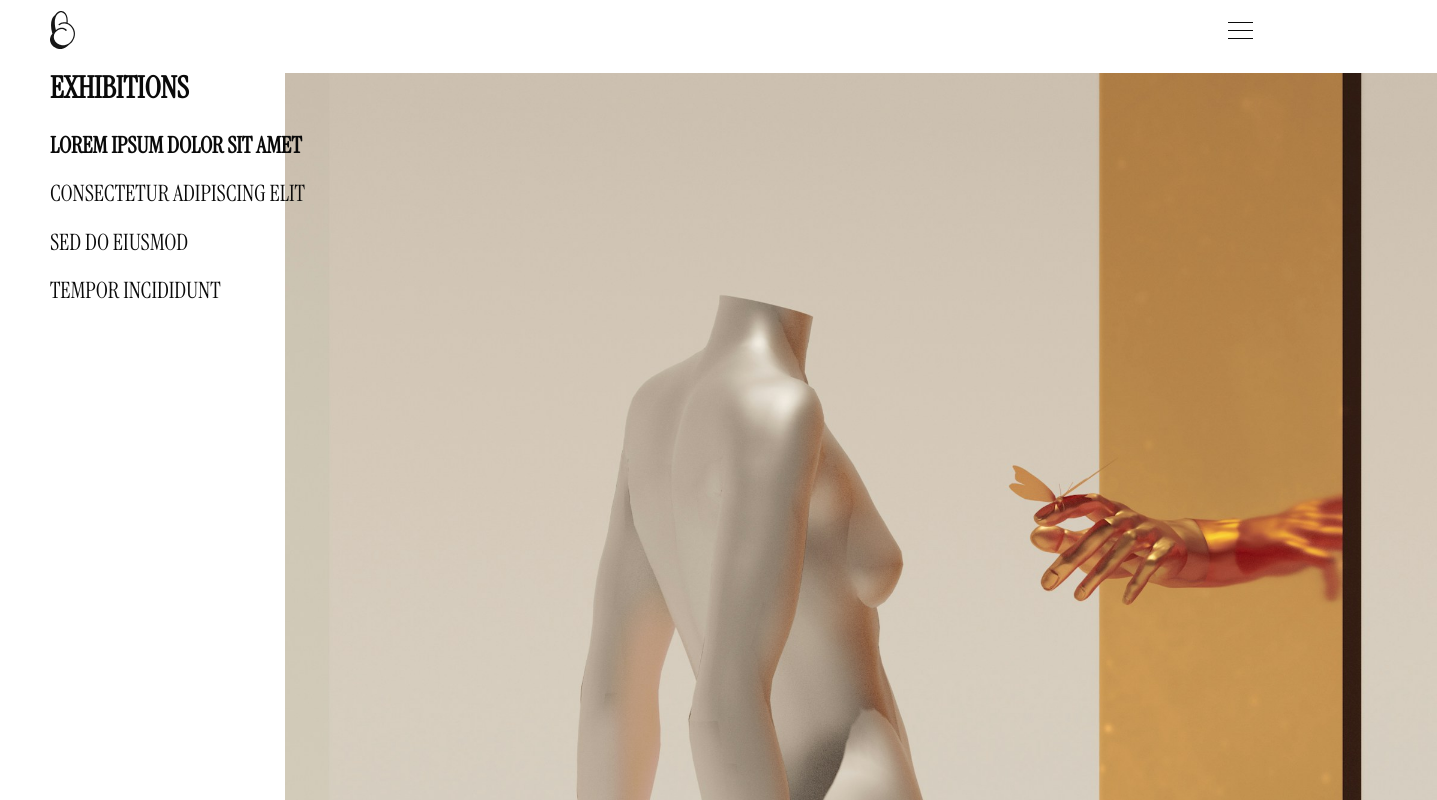
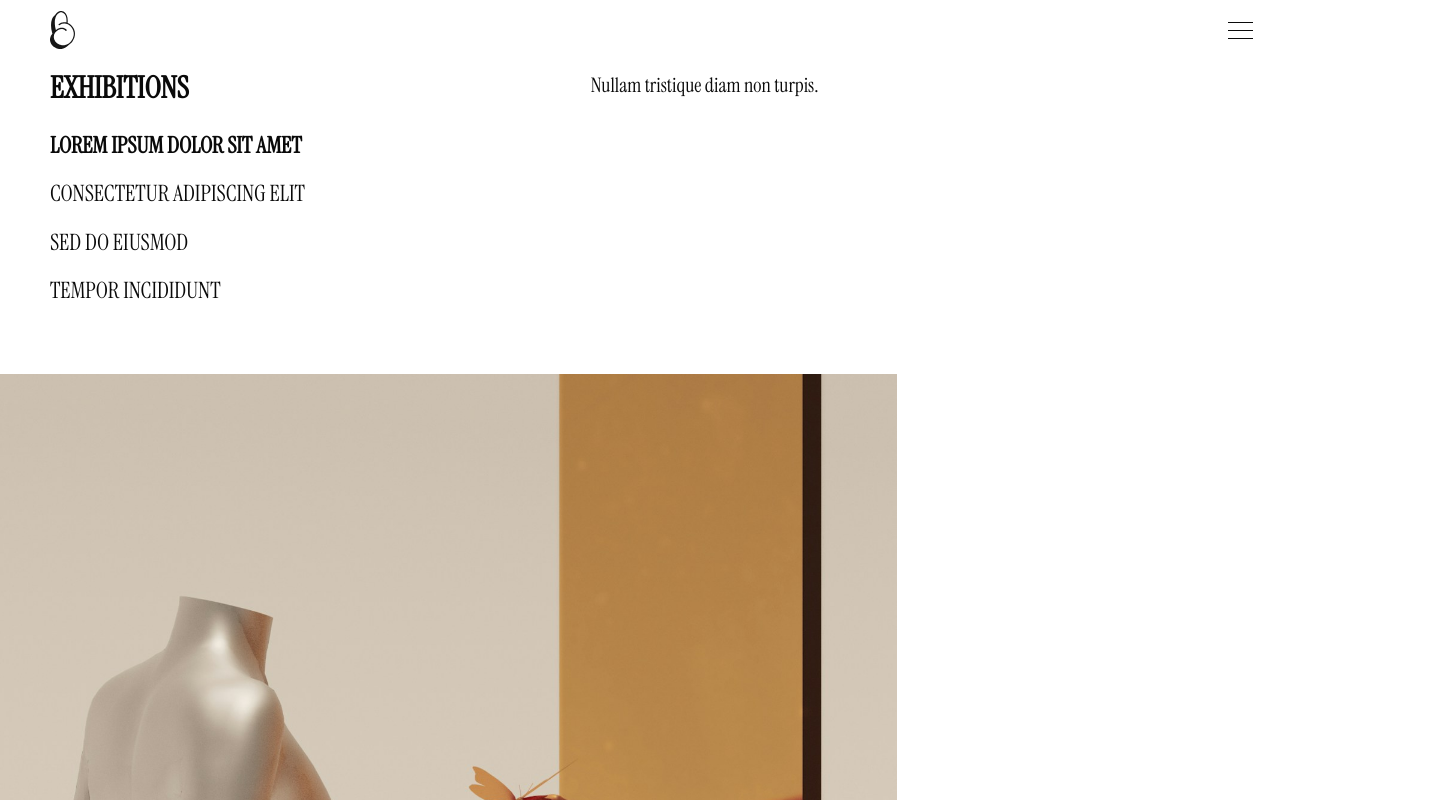
Before and after one commit to zerinoid/iseclaudio-front, a Next.js app: page /exhibitions in a window 1280 px wide. Shown: the top 800 px of the page, 1437 px wide, since content can reach past the window. Built offline with nearby package versions, Linux system fonts and the light colour scheme.

Commit message:
feat: add caption WIP

```diff
--- a/src/components/GalleryWrapper/GalleryWrapper.tsx
+++ b/src/components/GalleryWrapper/GalleryWrapper.tsx
@@ -27,7 +27,8 @@ const GalleryWrapper: FC<Props> = ({ workType }) => {
   }
 
   return (
-    <div className="grid grid-cols-1 md:grid-cols-2 md:w-11/12">
+    <div className="grid grid-cols-1 md:grid-cols-2 md:w-11/12 relative">
+      <div>{currentWork[workType].currentData?.caption}</div>
       <Gallery currentWork={currentWork[workType].currentData} />
       <div className="md:order-first relative">
         <div className="sticky top-7 mt-6 md:mt-0">
--- a/src/mocks/exhibitions.ts
+++ b/src/mocks/exhibitions.ts
@@ -3,6 +3,7 @@ import Work from '@/models/Work'
 const exhibitions: Work[] = [
   {
     name: 'Lorem Ipsum Dolor Sit Amet',
+    caption: 'Nullam tristique diam non turpis.',
     id: 1,
     images: [
       '/exhib1/img1.jpg',
@@ -15,6 +16,7 @@ const exhibitions: Work[] = [
   },
   {
     name: 'Consectetur Adipiscing Elit',
+    caption: 'Nullam tristique diam non turpis.',
     id: 2,
     images: [
       '/exhib2/img1.jpg',
@@ -27,6 +29,7 @@ const exhibitions: Work[] = [
   },
   {
     name: 'Sed Do Eiusmod',
+    caption: 'Nullam tristique diam non turpis.',
     id: 3,
     images: [
       '/exhib3/img1.jpg',
@@ -38,10 +41,11 @@ const exhibitions: Work[] = [
   },
   {
     name: 'Tempor Incididunt',
+    caption: 'Nullam tristique diam non turpis.',
     id: 4,
     images: ['/exhib3/img2.png', '/exhib1/img4.jpg']
   },
-  { name: 'Ut Labore', id: 5, images: [] }
+  { name: 'Ut Labore', caption: '', id: 5, images: [] }
 ]
 
 export default exhibitions
--- a/src/mocks/projects.ts
+++ b/src/mocks/projects.ts
@@ -3,6 +3,7 @@ import Work from '@/models/Work'
 const projects: Work[] = [
   {
     name: 'Nulla facilisis, risus a rhoncus fermentum, tellus tellus lacinia purus, et dictum nunc justo sit amet elit',
+    caption: 'Nullam tristique diam non turpis.',
     id: 1,
     images: [
       '/exhib2/img6.jpg',
@@ -15,6 +16,7 @@ const projects: Work[] = [
   },
   {
     name: 'Phasellus neque orci, porta a, semper a, massa',
+    caption: 'Nullam tristique diam non turpis.',
     id: 2,
     images: [
       '/exhib3/img3.jpg',
@@ -27,6 +29,7 @@ const projects: Work[] = [
   },
   {
     name: 'Nunc rutrum turpis sed pede',
+    caption: 'Nullam tristique diam non turpis.',
     id: 3,
     images: [
       '/exhib1/img5.jpg',
@@ -37,8 +40,8 @@ const projects: Work[] = [
       '/exhib1/img6.jpg'
     ]
   },
-  { name: 'Nunc eleifend leo vitae magna', id: 4, images: [] },
-  { name: 'Nunc rutrum turpis sed pede', id: 5, images: [] }
+  { name: 'Nunc eleifend leo vitae magna', caption: '', id: 4, images: [] },
+  { name: 'Nunc rutrum turpis sed pede', caption: '', id: 5, images: [] }
 ]
 
 export default projects
--- a/src/models/Work.ts
+++ b/src/models/Work.ts
@@ -2,6 +2,7 @@ type Work = {
   name: string
   id: number
   images: string[]
+  caption: string
 }
 
 export default Work
```
